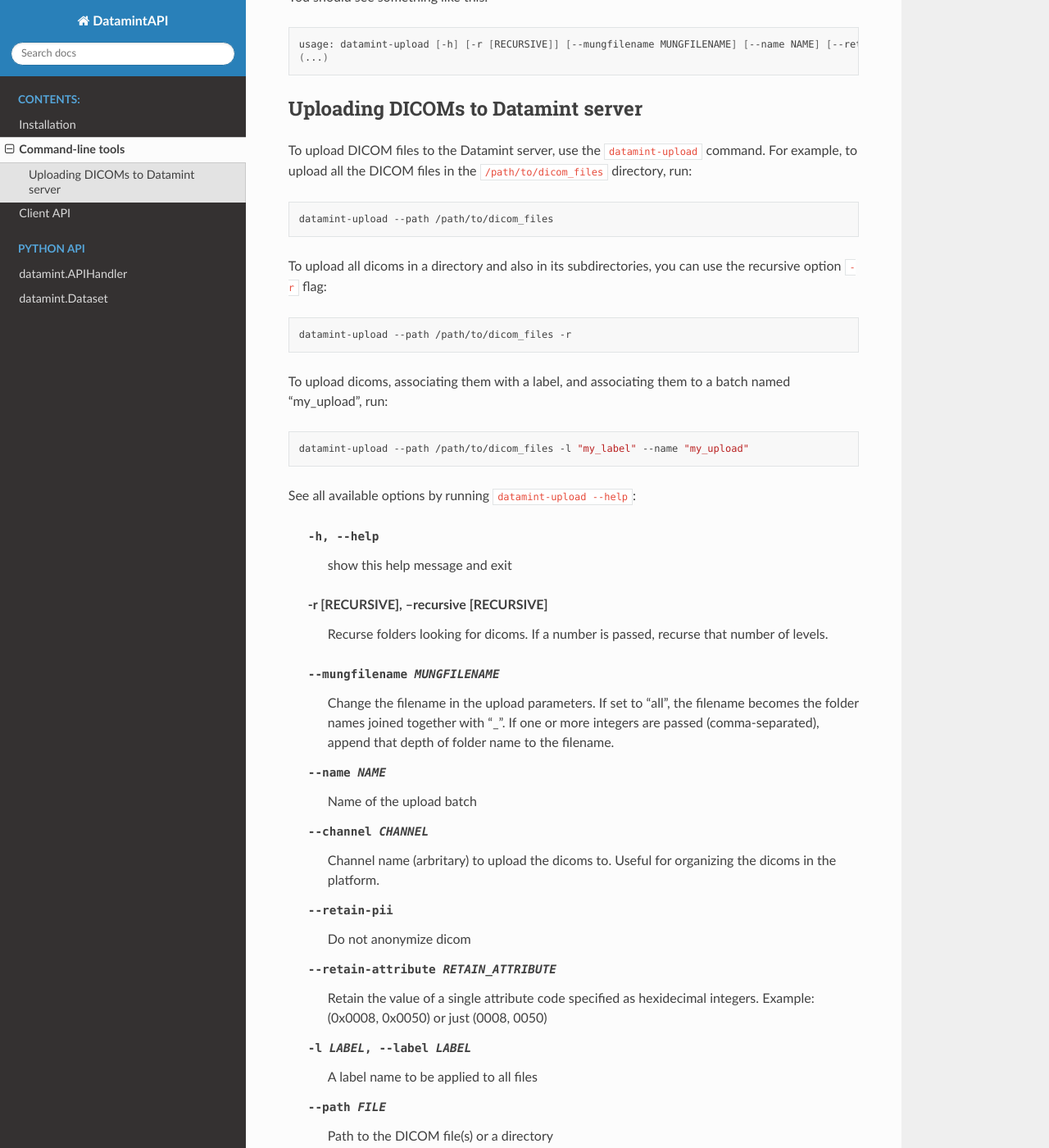
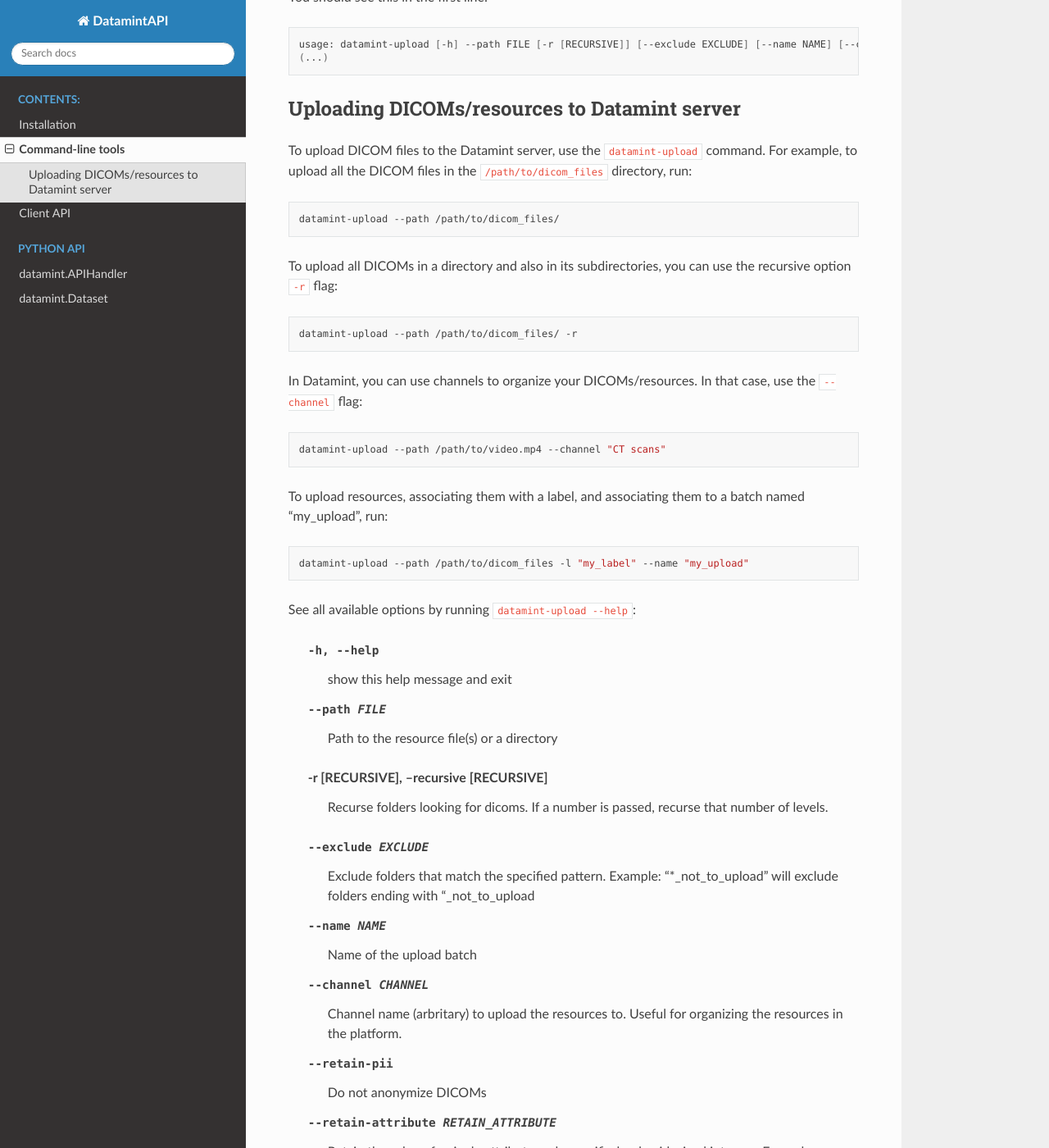
Before and after one commit to SonanceAI/datamint-python-api, a Sphinx documentation site: the page built from docs/source/command_line_tools.rst, in a window 1280 px wide and 1400 px high, scrolled down 314 px. Shown: the whole window at 82% size. Built offline with Sphinx 7.4.7 and the Read the Docs theme 2.0.0, drawn with Linux system fonts in a browser that asks for light colours; some of the changed text lies outside the part shown.

Commit message:
Documentation updated

```diff
--- a/docs/source/client_api.rst
+++ b/docs/source/client_api.rst
@@ -32,28 +32,66 @@
 
 3. run ``datamint config`` (TODO?) and follow the instructions.
 
-Upload DICOMs
--------------
+Upload DICOMs and other resources
+----------------------------------
 
 First, import the :py:class:`APIHandler <datamintapi.api_handler.APIHandler>` class and create an instance: ``api_handler = APIHandler(...)``.
-Then, use one of the following methods to upload DICOM files.
+This class is responsible for interacting with the Datamint server.
 
-Upload a single DICOM file
+Upload resource files
 ++++++++++++++++++++++++++++++++
 
-Use the :py:meth:`upload_dicoms() <datamintapi.api_handler.APIHandler.upload_dicoms>` method
+Use the :py:meth:`upload_resources() <datamintapi.api_handler.APIHandler.upload_resources>` method to upload any resource type, such as DICOMs, videos, image files:
 
 .. code-block:: python
 
-    dicom_id = api_handler.upload_dicoms(file_path="/path/to/dicom.dcm")
+    # Upload a single file
+    resource_id = api_handler.upload_resources("/path/to/dicom.dcm")
+
+    # Upload multiple files at once
+    resoures_ids = api_handler.upload_resources(["/path/to/dicom.dcm",
+                                                 "/path/to/video.mp4"]
+                                                )
+
+You can see the list of all uploaded resources by calling the :py:meth:`get_resources() <datamintapi.api_handler.APIHandler.get_resources>` method:
+
+.. code-block:: python
+
+    resources = api_handler.get_resources(status='inbox') # status can be any of {'inbox', 'published', 'archived'}
+    # Alternatively, you can use apihandler.get_resources_by_ids(resources_ids)
+    for res in resources:
+        print(res)
+
+Group up resources using channels
+++++++++++++++++++++++++++++++++++++++++++++++++++++++++++++
+
+For a better organization of resources, you can group them into channels:
+
+.. code-block:: python
+
+    # Uploads a resource and creates a new channel named 'CT scans':
+    resource_id = api_handler.upload_resources("/path/to/dicom.dcm",
+                                               channel='CT scans'
+                                               )
+
+    # This uploads a new resource to the same channel:
+    resource_id = api_handler.upload_resources("/path/to/dicom2.dcm",
+                                               channel='CT scans'
+                                               )
+
+    # Get all resources from channel 'CT scans':
+    resources = api_handler.get_resources(channel='CT scans')
 
 
 Upload, anonymize and add a label
 ++++++++++++++++++++++++++++++++++++++++++++++++++++++++++++
 
+To anonymize and add a label to a DICOM file, use the parameters `anonymize`
+and `labels` of :py:meth:`upload_resources() <datamintapi.api_handler.APIHandler.upload_upload_resourcesdicom>`:
+
 .. code-block:: python
 
-    dicom_id = api_handler.upload_dicom(file_path=file_path,
+    dicom_id = api_handler.upload_resources(files_path='/path/to/video_data.mp4',
                                         anonymize=True,
                                         labels=['pneumonia'])
 
--- a/docs/source/command_line_tools.rst
+++ b/docs/source/command_line_tools.rst
@@ -10,15 +10,15 @@
 
     datamint-upload --help
 
-You should see something like this:
+You should see this in the first line:
 
 .. code-block:: bash
 
-    usage: datamint-upload [-h] [-r [RECURSIVE]] [--mungfilename MUNGFILENAME] [--name NAME] [--retain-pii] [--retain-attribute RETAIN_ATTRIBUTE] [-l LABEL] --path FILE [--exclude EXCLUDE]
+    usage: datamint-upload [-h] --path FILE [-r [RECURSIVE]] [--exclude EXCLUDE] [--name NAME] [--channel CHANNEL] [--retain-pii] [--retain-attribute RETAIN_ATTRIBUTE] [-l LABEL] [--mungfilename MUNGFILENAME]
     (...)
 
-Uploading DICOMs to Datamint server
------------------------------------
+Uploading DICOMs/resources to Datamint server
+---------------------------------------------
 
 To upload DICOM files to the Datamint server, use the
 ``datamint-upload`` command. For example, to upload all the DICOM files in the
@@ -26,37 +26,45 @@
 
 .. code-block:: bash
 
-    datamint-upload --path /path/to/dicom_files
+    datamint-upload --path /path/to/dicom_files/
 
-To upload all dicoms in a directory and also in its subdirectories,
+To upload all DICOMs in a directory and also in its subdirectories,
 you can use the recursive option ``-r`` flag:
 
 .. code-block:: bash
 
-    datamint-upload --path /path/to/dicom_files -r
+    datamint-upload --path /path/to/dicom_files/ -r
 
-To upload dicoms, associating them with a label, and associating them to a batch named "my_upload", run:
+In Datamint, you can use channels to organize your DICOMs/resources.
+In that case, use the ``--channel`` flag:
+
+.. code-block:: bash
+
+    datamint-upload --path /path/to/video.mp4 --channel "CT scans"
+
+To upload resources, associating them with a label, and associating them to a batch named "my_upload", run:
 
 .. code-block:: bash
 
     datamint-upload --path /path/to/dicom_files -l "my_label" --name "my_upload"
 
+
 See all available options by running ``datamint-upload --help``:
 
     -h, --help            show this help message and exit
+    --path FILE           Path to the resource file(s) or a directory
 
     -r [RECURSIVE], --recursive [RECURSIVE]
-                            Recurse folders looking for dicoms. If a number is passed, recurse that number of levels.
+                          Recurse folders looking for dicoms. If a number is passed, recurse that number of levels.
 
-    --mungfilename MUNGFILENAME
-                            Change the filename in the upload parameters. If set to "all", the filename becomes the folder names joined together with "_". If one or more integers are passed (comma-separated), append that
-                            depth of folder name to the filename.
+    --exclude EXCLUDE     Exclude folders that match the specified pattern. Example: "\*_not_to_upload" will exclude folders ending with "_not_to_upload
     --name NAME           Name of the upload batch
-    --channel CHANNEL     Channel name (arbritary) to upload the dicoms to. Useful for organizing the dicoms in the platform.
-    --retain-pii          Do not anonymize dicom
+    --channel CHANNEL     Channel name (arbritary) to upload the resources to. Useful for organizing the resources in the platform.
+    --retain-pii          Do not anonymize DICOMs
     --retain-attribute RETAIN_ATTRIBUTE
                             Retain the value of a single attribute code specified as hexidecimal integers. Example: (0x0008, 0x0050) or just (0008, 0050)
     -l LABEL, --label LABEL
                             A label name to be applied to all files
-    --path FILE           Path to the DICOM file(s) or a directory
-    --exclude EXCLUDE     Exclude folders that match the specified pattern. Example: "\*_not_to_upload" will exclude folders ending with "_not_to_upload
+    --mungfilename MUNGFILENAME
+                            Change the filename in the upload parameters. If set to "all", the filename becomes the folder names joined together with "_". If one or more integers are passed (comma-separated), append that
+                            depth of folder name to the filename.
```
Also changed, not shown: other parts of docs/source/client_api.rst (+1 -1 lines), 1 other file.
